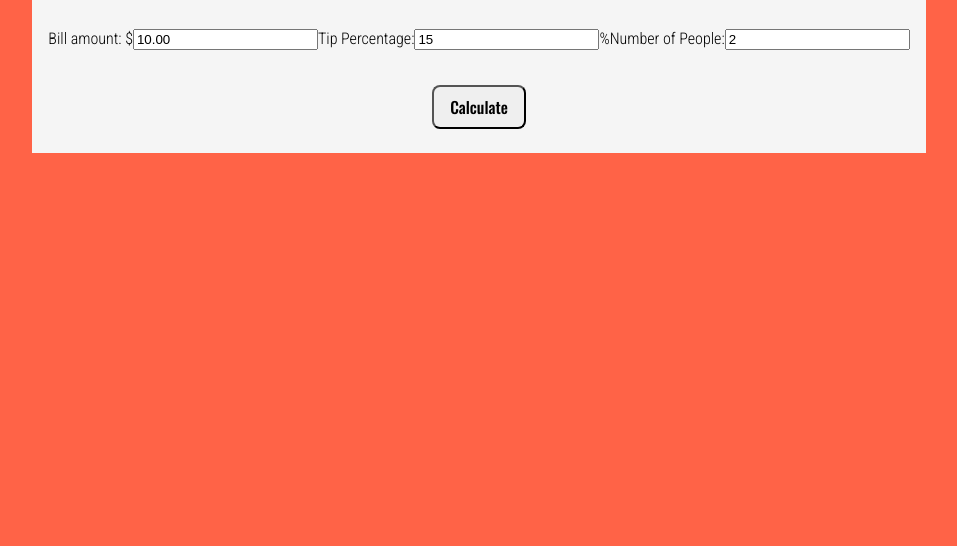
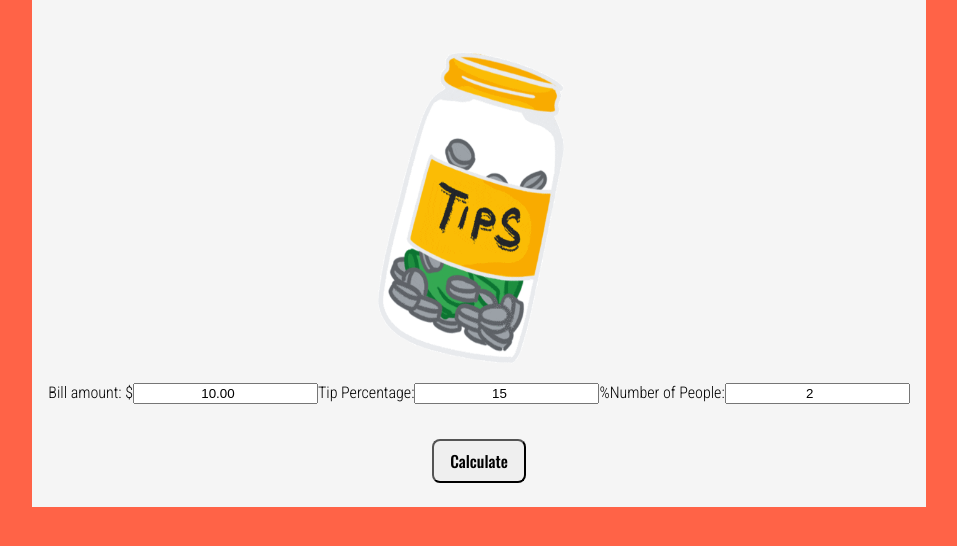
Before and after one commit to sree-chikati/tip-calculator, a plain HTML site: page index.html in a window 1280 px wide. Shown: the part 124-670 px from the top of the page, without its empty margins (161-1118 px from the left). Drawn offline with nearby package versions, Linux system fonts and the light colour scheme.

Commit message:
added images folder and aligned text in inputs

```diff
--- a/index.html
+++ b/index.html
@@ -8,6 +8,9 @@
 
     <main>
         <h1>Tip Calculator</h1>
+        <img src="images/tips.gif"
+            width = 250 height = 350
+            alt="Tips Gif">
         <div id = ammount>
              <div class = "bill-amount">
                 <div>Bill amount: $</div>
--- a/styles.css
+++ b/styles.css
@@ -32,6 +32,9 @@ div{
     justify-content: center;
     align-content: center;
 }
+#bill, #tip, #people{
+    text-align: center;
+}
 
 #final{
     flex-direction: column;
```
Also changed, not shown: images/tips.gif (added).
